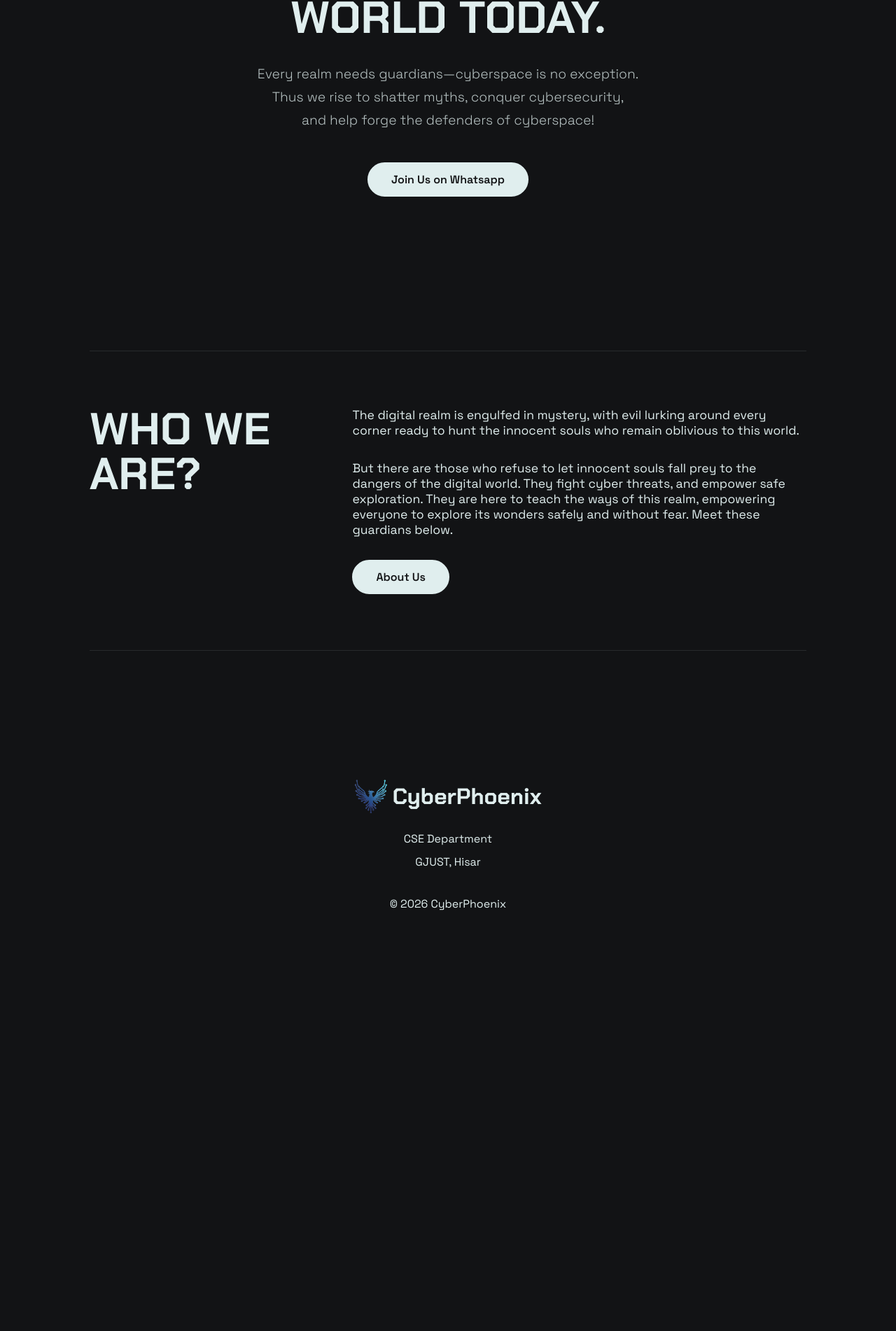
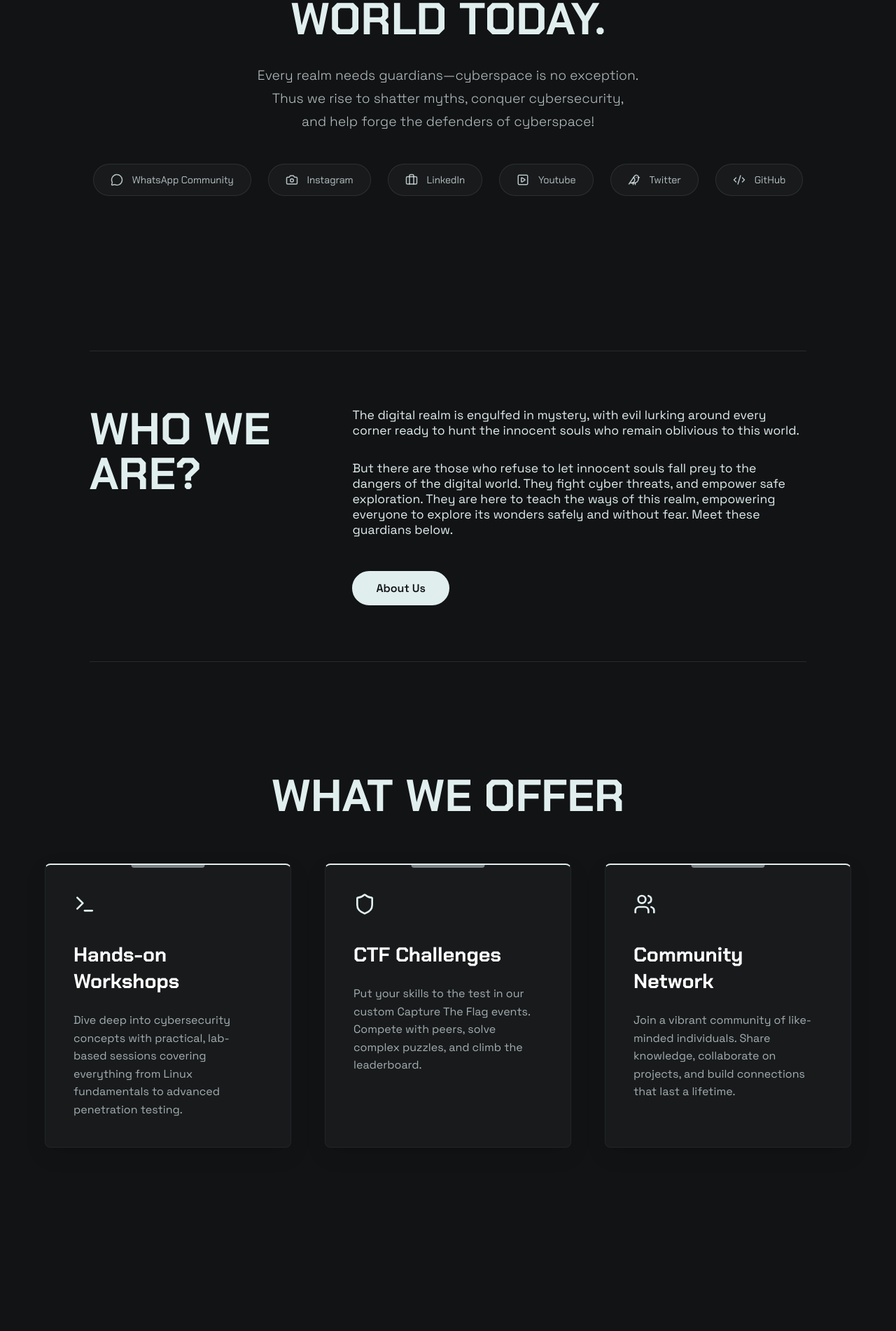
Before and after one commit to cyber-ph0enix/CyberPhoenix, a Next.js app: page / in a window 1280 px wide. Shown: the part 339-2241 px from the top of the page at 70% size. Before the commit the page ends 1679 px from the top, so only its background shows below. Built offline with nearby package versions, Linux system fonts and the light colour scheme; a web font is replaced by a local one.

Commit message:
feat: popuate homepage
- add social handles
- what we offer grid

```diff
--- a/src/app/page.module.css
+++ b/src/app/page.module.css
@@ -103,3 +103,107 @@
   from { opacity: 0; transform: translateY(40px); }
   to { opacity: 1; transform: translateY(0); }
 }
+
+/* What We Offer Section */
+.section3 {
+  display: flex;
+  flex-direction: column;
+  align-items: center;
+  width: 90vw;
+  max-width: 1200px;
+  padding: 10vh 0;
+  margin-bottom: 10vh;
+}
+
+.offerGrid {
+  display: grid;
+  grid-template-columns: repeat(auto-fit, minmax(300px, 1fr));
+  gap: 3rem;
+  width: 100%;
+  margin-top: 4rem;
+}
+
+.offerCard {
+  background: rgba(224, 238, 238, 0.03);
+  border: 1px solid rgba(224, 238, 238, 0.05);
+  border-top: 2px solid var(--color-1);
+  padding: 2.5rem;
+  border-radius: 0.5rem;
+  display: flex;
+  flex-direction: column;
+  gap: 1.5rem;
+  transition: all 0.5s cubic-bezier(0.16, 1, 0.3, 1);
+  box-shadow: 0 10px 30px rgba(0,0,0,0.1);
+  position: relative;
+  overflow: hidden;
+}
+
+/* Simulate the sticky note tape or accent */
+.offerCard::before {
+  content: '';
+  position: absolute;
+  top: 0;
+  left: 50%;
+  transform: translateX(-50%);
+  width: 30%;
+  height: 4px;
+  background: var(--color-1);
+  opacity: 0.5;
+  border-radius: 0 0 4px 4px;
+}
+
+.offerCard:hover {
+  transform: translateY(-10px) rotate(-1deg);
+  background: rgba(224, 238, 238, 0.06);
+  border-color: rgba(224, 238, 238, 0.2);
+  box-shadow: 0 20px 40px rgba(0,0,0,0.3), 0 0 20px rgba(224, 238, 238, 0.1);
+}
+
+.offerIcon {
+  color: var(--color-1);
+  margin-bottom: 0.5rem;
+}
+
+.offerTitle {
+  font-family: var(--font-title);
+  font-size: 1.8rem;
+  color: #fff;
+}
+
+.offerText {
+  font-size: 1rem;
+  color: rgba(224, 238, 238, 0.7);
+  line-height: 1.6;
+}
+
+/* Socials Section */
+.socialsContainer {
+  display: flex;
+  flex-wrap: wrap;
+  justify-content: center;
+  gap: 1.5rem;
+  margin-top: 3rem;
+}
+
+.socialBtn {
+  display: flex;
+  align-items: center;
+  gap: 0.8rem;
+  padding: 0.8rem 1.5rem;
+  background: rgba(224, 238, 238, 0.03);
+  border: 1px solid rgba(224, 238, 238, 0.1);
+  border-radius: 3rem;
+  color: rgba(224, 238, 238, 0.8);
+  font-family: var(--font-title);
+  font-size: 0.9rem;
+  text-decoration: none;
+  transition: all 0.4s cubic-bezier(0.16, 1, 0.3, 1);
+}
+
+.socialBtn:hover {
+  background: rgba(224, 238, 238, 0.1);
+  color: var(--color-1);
+  border-color: var(--color-1);
+  transform: translateY(-3px);
+  box-shadow: 0 10px 20px rgba(224, 238, 238, 0.15);
+}
--- a/src/app/page.tsx
+++ b/src/app/page.tsx
@@ -1,7 +1,40 @@
 import Button from "@/components/ui/Button";
 import styles from "./page.module.css";
+import socials from "@/lib/data/socials.json";
+import { MessageCircle, Camera, Briefcase, Code2, Shield, Terminal, Globe, Users, PlaySquare, Bird } from "lucide-react";
 
 export default function Home() {
+
+  const getSocialIcon = (iconName: string) => {
+    switch (iconName) {
+      case 'message-circle': return <MessageCircle size={18} />;
+      case 'instagram': return <Camera size={18} />;
+      case 'linkedin': return <Briefcase size={18} />;
+      case 'github': return <Code2 size={18} />;
+      case 'youtube': return <PlaySquare size={18} />;
+      case 'twitter': return <Bird size={18} />;
+      default: return <Globe size={18} />;
+    }
+  };
+
+  const offers = [
+    {
+      title: "Hands-on Workshops",
+      description: "Dive deep into cybersecurity concepts with practical, lab-based sessions covering everything from Linux fundamentals to advanced penetration testing.",
+      icon: <Terminal size={32} />
+    },
+    {
+      title: "CTF Challenges",
+      description: "Put your skills to the test in our custom Capture The Flag events. Compete with peers, solve complex puzzles, and climb the leaderboard.",
+      icon: <Shield size={32} />
+    },
+    {
+      title: "Community Network",
+      description: "Join a vibrant community of like-minded individuals. Share knowledge, collaborate on projects, and build connections that last a lifetime.",
+      icon: <Users size={32} />
+    }
+  ];
+
   return (
     <main className={styles.container}>
       {/* Hero Section */}
@@ -15,10 +48,21 @@ export default function Home() {
           <span>Thus we rise to shatter myths, conquer cybersecurity,</span>
           <span>and help forge the defenders of cyberspace!</span>
         </div>
-        <div style={{ marginTop: "3rem" }}>
-          <Button href="https://chat.whatsapp.com/C62gD1n4QmGAUMtuj9B4KR" target="_blank" rel="noopener noreferrer">
-            Join Us on Whatsapp
-          </Button>
+
+        {/* Socials Integration */}
+        <div className={styles.socialsContainer}>
+          {socials.map((social, idx) => (
+            <a
+              key={idx}
+              href={social.url}
+              target="_blank"
+              rel="noopener noreferrer"
+              className={styles.socialBtn}
+            >
+              {getSocialIcon(social.icon)}
+              {social.name}
+            </a>
+          ))}
         </div>
       </section>
 
@@ -35,7 +79,29 @@ export default function Home() {
           <p>
             But there are those who refuse to let innocent souls fall prey to the dangers of the digital world. They fight cyber threats, and empower safe exploration. They are here to teach the ways of this realm, empowering everyone to explore its wonders safely and without fear. Meet these guardians below.
           </p>
-          <Button href="/about">About Us</Button>
+          <div style={{ marginTop: "1rem" }}>
+            <Button href="/about">About Us</Button>
+          </div>
+        </div>
+      </section>
+
+      {/* What We Offer Section */}
+      <section className={styles.section3}>
+        <h2 className={styles.sectionTitle} style={{ textAlign: 'center' }}>
+          <span>WHAT WE </span>
+          <span className={styles.highlightText}>OFFER</span>
+        </h2>
+
+        <div className={styles.offerGrid}>
+          {offers.map((offer, idx) => (
+            <div key={idx} className={styles.offerCard}>
+              <div className={styles.offerIcon}>
+                {offer.icon}
+              </div>
+              <h3 className={styles.offerTitle}>{offer.title}</h3>
+              <p className={styles.offerText}>{offer.description}</p>
+            </div>
+          ))}
         </div>
       </section>
     </main>
--- /dev/null
+++ b/src/lib/data/socials.json
@@ -0,0 +1,32 @@
+[
+  {
+    "name": "WhatsApp Community",
+    "url": "https://chat.whatsapp.com/C62gD1n4QmGAUMtuj9B4KR",
+    "icon": "message-circle"
+  },
+  {
+    "name": "Instagram",
+    "url": "https://instagram.com/thecyberphoenix",
+    "icon": "instagram"
+  },
+  {
+    "name": "LinkedIn",
+    "url": "https://in.linkedin.com/company/cyber-ph0enix-0x",
+    "icon": "linkedin"
+  },
+  {
+    "name": "Youtube",
+    "url": "https://www.youtube.com/@CyberPh0enix_0x",
+    "icon": "youtube"
+  },
+  {
+    "name": "Twitter",
+    "url": "https://x.com/CyberPh0enix_0x",
+    "icon": "twitter"
+  },
+  {
+    "name": "GitHub",
+    "url": "https://github.com/phoenix-0x",
+    "icon": "github"
+  }
+]
```
